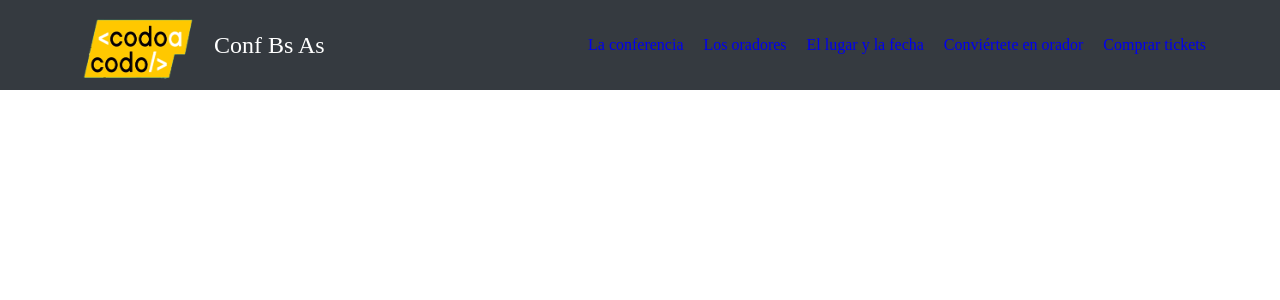
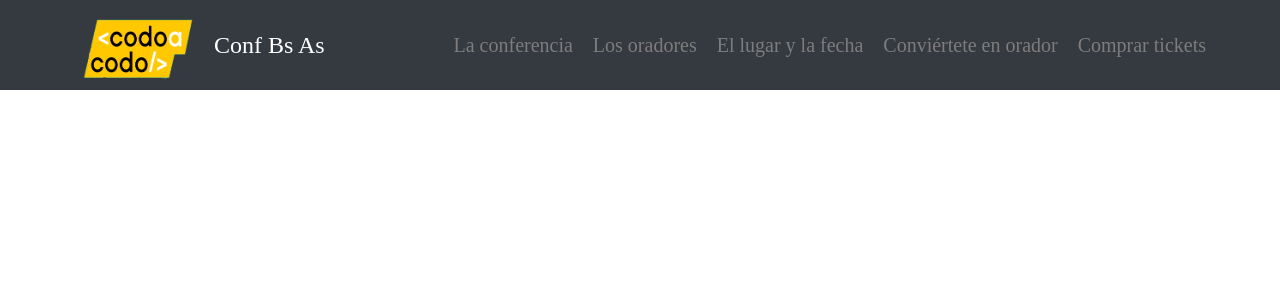
Before and after one commit to MakoskiVictor/CodoACodoIntegrador, an Angular app: page / in a window 1280 px wide. Shown: the top 300 px of the page. Built offline with nearby package versions, Linux system fonts and the light colour scheme.

Commit message:
add ngClass

```diff
--- a/src/app/modules/shared/components/hipertext/hipertext.component.html
+++ b/src/app/modules/shared/components/hipertext/hipertext.component.html
@@ -1 +1 @@
-<a class="linkers" href="hipertextLink">{{hipertextWords}}</a>
+<a [ngClass]="selectClass" href="hipertextLink">{{hipertextWords}}</a>
```
